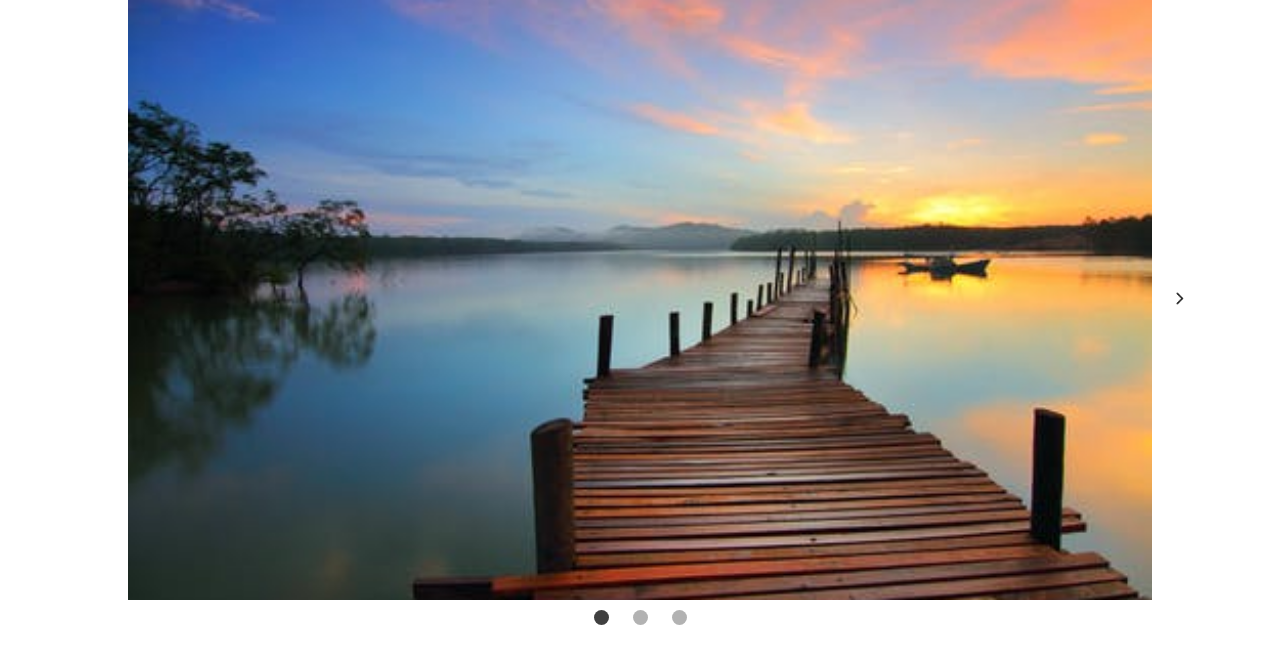
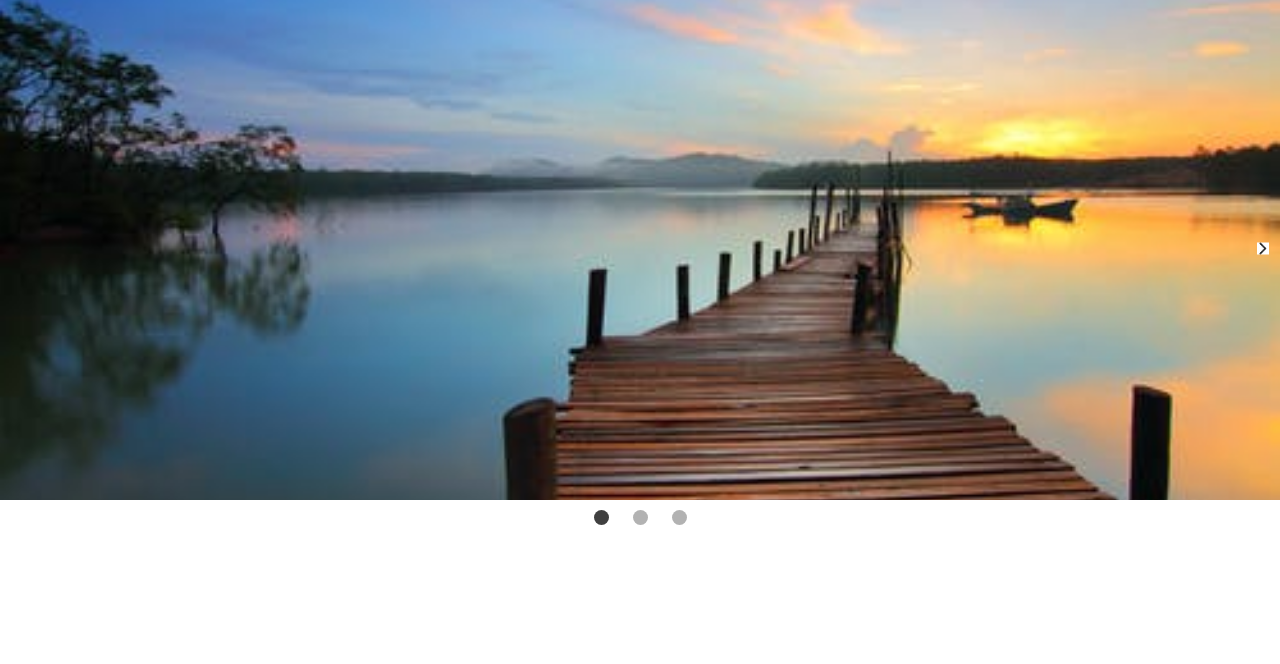
Before and after one commit to AudreyFelicio/Experimental, a React (Create React App) app: page / in a window 1280 px wide. Shown: the top 664 px of the page. Built offline with nearby package versions, Linux system fonts and the light colour scheme.

Commit message:
Optimized the carousel

```diff
--- a/src/CSS/Carousel.css
+++ b/src/CSS/Carousel.css
@@ -1,7 +1,7 @@
 .carousel {
     position: relative;
-    height: 600px;
-    width: 80%;
+    height: 500px;
+    width: 100%;
     margin: 0 auto;
 }
 
@@ -24,7 +24,7 @@
     list-style: none;
     position: relative;
     height: 100%;
-    transition: transform 250ms ease-in;
+    transition: transform 500ms ease-in;
 }
 
 .carousel__slide {
@@ -44,11 +44,13 @@
 }
 
 .carousel__button--left{
-    left: -40px;
+    z-index: 1;
+    left: 5px;
 }
 
 .carousel__button--right{
-    right: -40px;
+    right: 5px;
+    z-index: 1;
 }
 
 .carousel__button img{
```
Also changed, not shown: src/Components/Carousel.js (line endings or trailing spaces).
